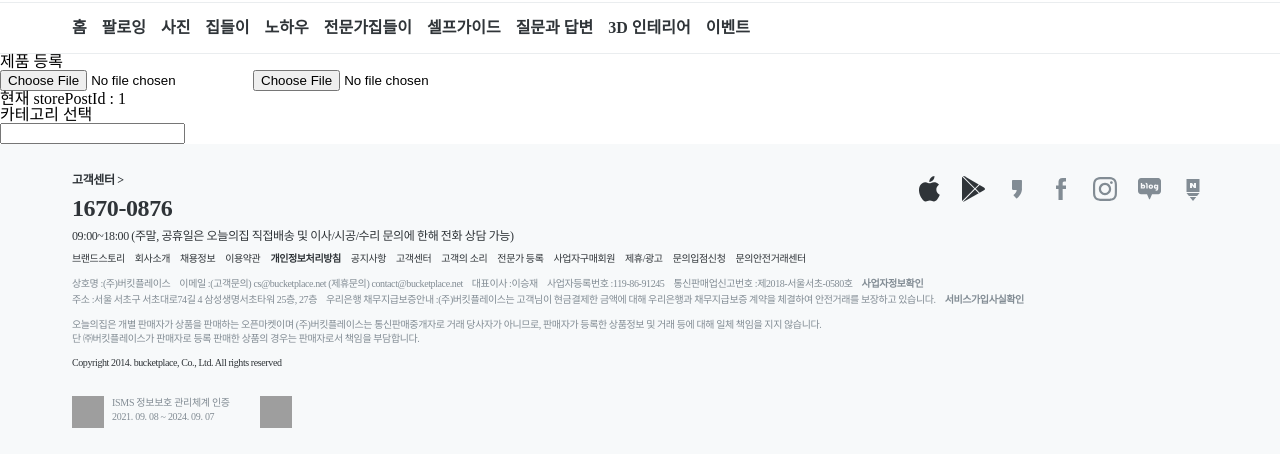
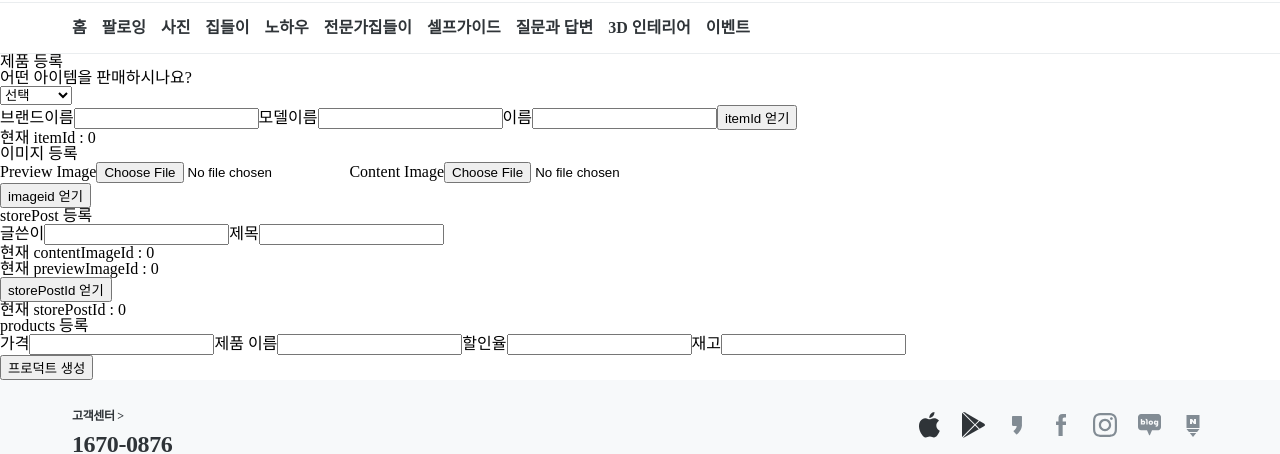
Before and after one commit to ohouse-clone/ohouse_front, a Next.js app: page /productions/add in a window 1280 px wide. Shown: the part 127-581 px from the top of the page. Built offline with nearby package versions, Linux system fonts and the light colour scheme; grey boxes are pictures that could not be loaded.

Commit message:
feat(pages/../add) : 상품 추가 페이지 기능 구현.. image, item 로직 구현 완료

```diff
--- a/next.config.js
+++ b/next.config.js
@@ -5,6 +5,14 @@ const nextConfig = {
   },
   reactStrictMode: true,
   swcMinify: true,
+  async rewrites() {
+    return [
+      {
+        source: '/api/:path*',
+        destination: 'http://cloneohouse.shop/:path*',
+      },
+    ];
+  },
 };
 
 module.exports = nextConfig;
--- a/src/pages/productions/add.js
+++ b/src/pages/productions/add.js
@@ -1,46 +1,160 @@
-import React from 'react';
+import axios from 'axios';
+import React, { useState } from 'react';
 
-export default function add() {
-  // 1. 이미지 등록
-  // 2. 이미지 id 얻은 후 제품 게시글(store post) post에 이미지id, 저자, 제목을 body에 넣어서 보내기
-  // 3. get 혹은 res에서 storePostId 얻기
+export default function Add() {
+  const URL = '/api';
 
-  // 4. 카테고리 get해서 한개 선택하기.
-  // 5. bed, storagebed 선택에 따라 item post될 곳 api 다르게 설정
-  // 6. product와 item 넣을 데이터 클라에서 폼으로 받기
-  // 7. item에 개별속성 및 브랜드 이름 post 먼저
-  // 8. res에서 itemId 저장해두기
-  // 9. 개별 product의 바디에 나머지 정보 + itemId / +
-  // (개별 product 추가할 수 있게 클라에서 처리해야함)
-  // 10. products로 해서 개별 product 배열 + storePostId, post보내기
+  const [itemPostPath, setItemPostPath] = useState('');
+  const [itemId, setItemId] = useState(0);
 
-  // 11. get/ store posts query : 미리보기 화면
-  // 12. get/ productswith : 개별 제품 화면
+  const [previewImageFile, setPreviewImageFile] = useState();
+  const [contentImageFile, setContentImageFile] = useState();
+  const [contentImageId, setContentImageId] = useState(0);
+  const [previewImageId, setPreviewImageId] = useState(0);
+
+  // item 로직 ----------------------------------------------
+
+  const changeItemPost = e => {
+    const path = e.target.value;
+    if (!path) return;
+    setItemPostPath(path);
+  };
+
+  const submitItemPost = e => {
+    e.preventDefault();
+    const formlength = e.target.length - 1;
+    const itemData = {};
+    for (let i = 0; i < formlength; i++) {
+      itemData[e.target[i].id] = e.target[i].value;
+    }
+    console.log(itemData);
+    axios
+      .post(`${URL}/store/api/v1/item/${itemPostPath}`, itemData)
+      .then(res => setItemId(res))
+      .catch(err => console.log(err));
+  };
+
+  // Image 로직----------------------------------------------
+
+  const onImageChange = e => {
+    const {
+      target: { files },
+    } = e;
+    if (!files || files.length === 0) return;
+    const theFile = files[0];
+    return theFile;
+  };
+
+  const onPreviewImageChange = e => {
+    const file = onImageChange(e);
+    setPreviewImageFile(file);
+  };
+
+  const onContentImageChange = e => {
+    const file = onImageChange(e);
+    setContentImageFile(file);
+  };
+
+  const submitImage = e => {
+    e.preventDefault();
+    const formData = new FormData();
+    formData.append('data', contentImageFile);
+    formData.append('data', previewImageFile);
+
+    axios
+      .post(`${URL}/store/api/v1/post/images`, formData)
+      .then(res => {
+        console.log(res);
+        setContentImageId(res[0]);
+        setPreviewImageId(res[1]);
+      })
+      .catch(err => console.log(err));
+  };
+
+  // storePost 로직 ----------------------------------------
 
   return (
     <>
       <h2>제품 등록</h2>
+      <div>어떤 아이템을 판매하시나요?</div>
+      <select onClick={changeItemPost}>
+        <option value="">선택</option>
+        <option value="bed?category=20_22_20_20">일반침대</option>
+        <option value="storagebed?category=20_22_20_21">수납침대</option>
+      </select>
+
+      <form onSubmit={submitItemPost}>
+        <label htmlFor="brandName">브랜드이름</label>
+        <input id="brandName"></input>
+        <label htmlFor="modelName">모델이름</label>
+        <input id="modelName"></input>
+        <label htmlFor="name">이름</label>
+        <input id="name"></input>
+        {itemPostPath === 'bed?category=20_22_20_20' && (
+          <>
+            <label htmlFor="color">색상</label>
+            <input id="color"></input>
+            <label htmlFor="size">사이즈</label>
+            <input id="size"></input>
+          </>
+        )}
+        {itemPostPath === 'storagebed?category=20_22_20_21' && (
+          <>
+            <label htmlFor="material">재료</label>
+            <input id="material"></input>
+          </>
+        )}
+        <button>itemId 얻기</button>
+      </form>
+
+      <div>현재 itemId : {itemId}</div>
+
+      <h2>이미지 등록</h2>
       <form>
+        <label htmlFor="previewImage">Preview Image</label>
         <input
           id="previewImage"
           name="previewImage"
           accept="image/*"
           type="file"
+          onChange={onPreviewImageChange}
         ></input>
+        <label htmlFor="contentImage">Content Image</label>
         <input
           id="contentImage"
           name="contentImage"
           accept="image/*"
           type="file"
+          onChange={onContentImageChange}
         ></input>
       </form>
+      <button onClick={submitImage}>imageid 얻기</button>
+      <h2>storePost 등록</h2>
+      <form>
+        <label>글쓴이</label>
+        <input></input>
+        <label>제목</label>
+        <input></input>
+        <div>현재 contentImageId : {contentImageId}</div>
+        <div>현재 previewImageId : {previewImageId}</div>
+      </form>
+      <button>storePostId 얻기</button>
 
-      <div>현재 storePostId : {1}</div>
+      <div>현재 storePostId : {0}</div>
 
-      <div>카테고리 선택</div>
+      <h2>products 등록</h2>
       <form>
+        <label>가격</label>
+        <input></input>
+        <label>제품 이름</label>
+        <input></input>
+        <label>할인율</label>
+        <input></input>
+        <label>재고</label>
         <input></input>
       </form>
+
+      <button>프로덕트 생성</button>
     </>
   );
 }
```
Also changed, not shown: src/components/StoreMain/StoreCarousel/index.js (+4 -9 lines).
